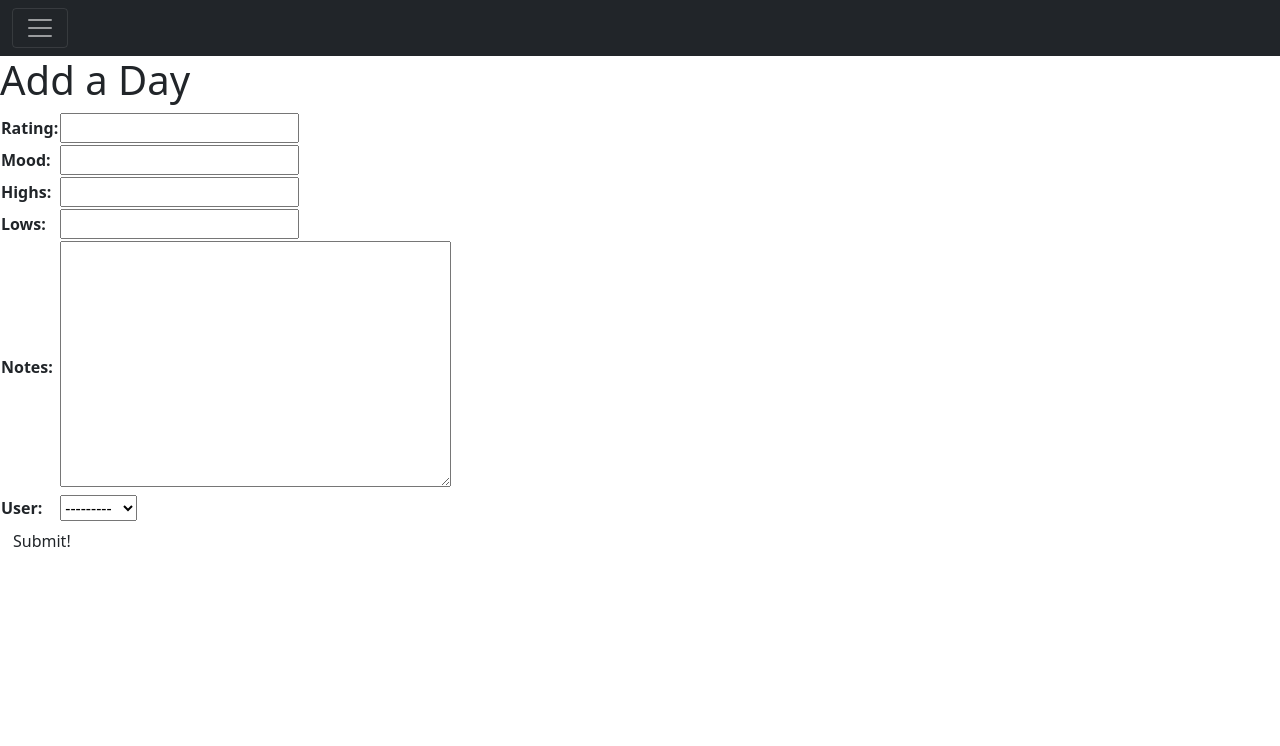
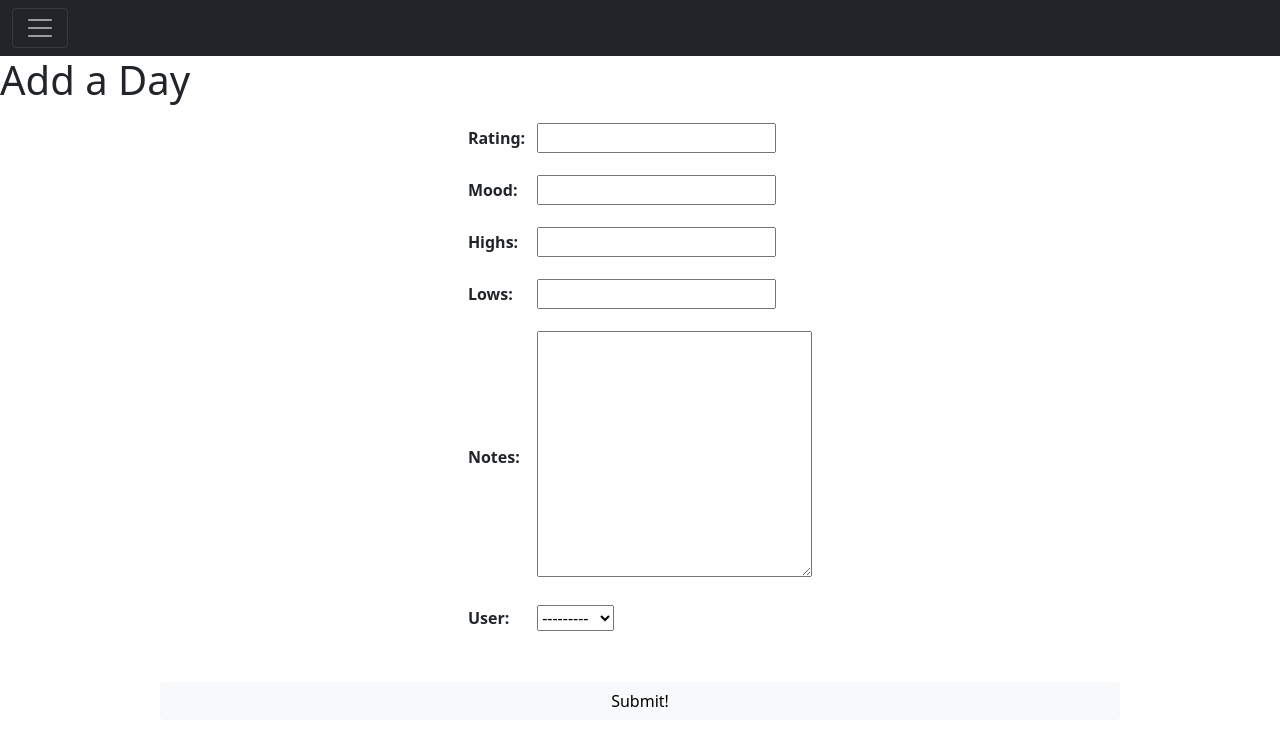
Before and after one commit to kkinge79/daybyday, a Django app: page /days/create/ in a window 1280 px wide. Shown: the top 746 px of the page. Run offline with Django 3.2, Linux system fonts and the light colour scheme; the visitor is signed in with stand-in values (Sample User, id 1); data comes from the database, SQL or seed files in the repository.

Commit message:
css to detail and dayform

```diff
--- a/main_app/static/css/dayform.css
+++ b/main_app/static/css/dayform.css
@@ -0,0 +1,42 @@
+
+
+form.form-container {
+  display: flex;
+  flex-direction: column;
+  justify-content: center;
+  align-items: center;
+  text-align: left;
+}
+
+label {
+  margin-left: 10px;
+}
+
+#id_rating{
+  margin: 10px;
+}
+#id_mood {
+  margin: 10px;
+}
+#id_highs {
+  margin: 10px;
+}
+#id_lows {
+  margin: 10px;
+}
+#id_notes {
+  margin: 10px;
+  width: 275px;
+}
+#id_user {
+  margin: 10px;
+}
+
+button.btn.btn-light.submit {
+  display: flex;
+  justify-content: center;
+  align-items: center;
+  text-align: center;
+  margin-top: 40px;
+  width: 75%;
+}
--- a/main_app/templates/days/detail.html
+++ b/main_app/templates/days/detail.html
@@ -29,7 +29,7 @@
       </thead>
       <tbody> {% for dating in day.dating_set.all %}
           <tr>
-            <td>{{dating.date}}</td>
+            <td class="datepost">{{dating.date}}</td>
             <td class="emoji">{{dating.get_mood_display}}</td>
           </tr>
         {% endfor %}
--- a/main_app/templates/main_app/day_form.html
+++ b/main_app/templates/main_app/day_form.html
@@ -2,6 +2,7 @@
 {% load static %}
 
 {% block head %}
+  <link href="https://cdn.jsdelivr.net/npm/bootstrap@5.1.3/dist/css/bootstrap.min.css" rel="stylesheet" integrity="sha384-1BmE4kWBq78iYhFldvKuhfTAU6auU8tT94WrHftjDbrCEXSU1oBoqyl2QvZ6jIW3" crossorigin="anonymous">
   <link rel="stylesheet" type="text/css" href="{% static 'css/dayform.css' %}">
 {% endblock %}
 
@@ -19,7 +20,7 @@
   <table>
     {{ form.as_table }}
   </table>
-  <button type="submit" class="btn submit">Submit!</button>
+  <button type="submit" class="btn btn-light submit">Submit!</button>
 </form>
 
 {% endblock %}
```
Also changed, not shown: main_app/static/css/detail.css (+8 -0 lines).
